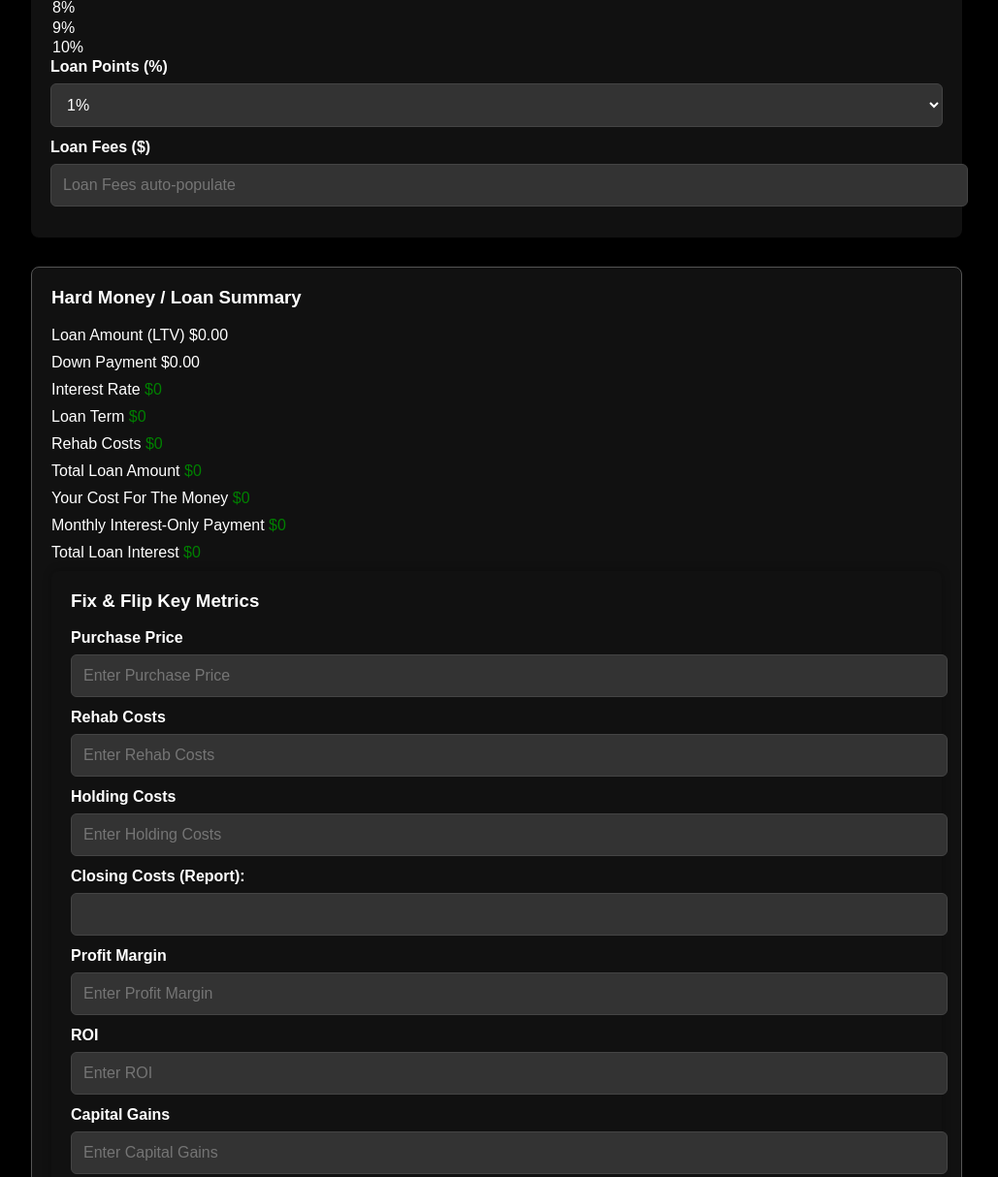
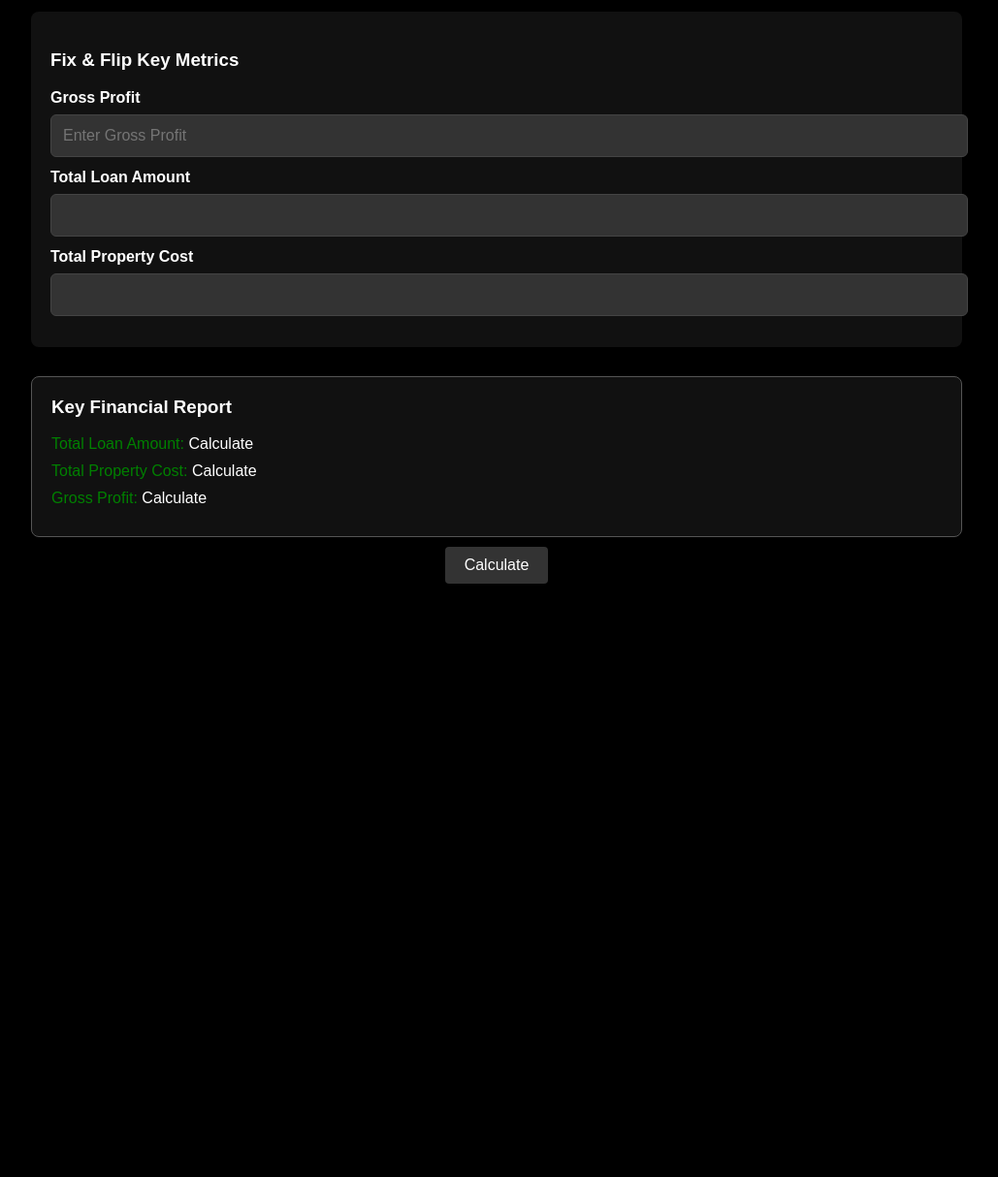
Before and after one commit to reFourRe/style-and-layout-referencereference, a plain HTML site: page index.html in a window 1280 px wide. Shown: the part 1475-2689 px from the top of the page at 97% size, without its empty margins (128-1157 px from the left). After the commit the page ends 2107 px from the top, so only its background shows below. Drawn offline with Linux system fonts and the light colour scheme.

Commit message:
Update index.html

```diff
--- a/index.html
+++ b/index.html
@@ -261,8 +261,8 @@ button:hover {
         <label for="down-payment">Down Payment</label>
         <input type="text" id="down-payment" name="down-payment" readonly>
 
-        <label for="closingCostsInput">Closing Costs: $</label>
-        <input type="number" id="closingCostsInput" name="closingCosts" placeholder="Enter closing costs" required>
+        <label for="closingCosts">Closing Costs (%)</label>
+        <select id="closingCosts" onchange="updateCalculations()">
             <option value="2">2%</option>
             <option value="3">3%</option>
             <option value="4">4%</option>
@@ -283,100 +283,83 @@ button:hover {
             <option value="5">5%</option>
         </select>
 
-        <label for="loanFees">Loan Fees ($)</label>
-        <input type="number" id="loanFees" readonly placeholder="Loan Fees auto-populate" />
-    </div>
-
-   <!-- Hard Money / Loan Summary Report Section -->
-<div class="report-section">
-    <h3>Hard Money / Loan Summary</h3>
-    <div>
-    <div class="report">
-        <label for="report-ltv">Loan Amount (LTV)</label>
-        <span id="report-ltv">$0.00</span>
-    </div>
-    <div class="report">
-        <label for="report-down-payment">Down Payment</label>
-        <span id="report-down-payment">$0.00</span>
-    </div>
-    <div class="report">
-        <label for="interest-rate">Interest Rate</label>
-        <span class="green-text" id="interest-rate">$0</span>
-    </div>
-    <div class="report">
-        <label for="loan-term">Loan Term</label>
-        <span class="green-text" id="loan-term">$0</span>
-    </div>
-    <div class="report">
-        <label for="rehab-costs">Rehab Costs</label>
-        <span class="green-text" id="rehab-costs">$0</span>
-    </div>
-    <div class="report">
-        <label for="total-loan-amount">Total Loan Amount</label>
-        <span class="green-text" id="total-loan-amount">$0</span>
-    </div>
-    <div class="report">
-        <label for="cost-for-money">Your Cost For The Money</label>
-        <span class="green-text" id="cost-for-money">$0</span>
-    </div>
-    <div class="report">
-        <label for="monthly-interest">Monthly Interest-Only Payment</label>
-        <span class="green-text" id="monthly-interest">$0</span>
-    </div>
-    <div class="report">
-        <label for="total-loan-interest">Total Loan Interest</label>
-        <span class="green-text" id="total-loan-interest">$0</span>
-    </div>
     </div>
 
     <!-- Fix & Flip Key Metrics Section -->
     <div class="section">
         <h3>Fix & Flip Key Metrics</h3>
-        <label for="purchasePrice">Purchase Price</label>
-        <input type="number" id="purchasePrice" placeholder="Enter Purchase Price" oninput="updateCalculations()">
-        <label for="rehabCosts">Rehab Costs</label>
-        <input type="number" id="rehabCosts" placeholder="Enter Rehab Costs" oninput="updateCalculations()">
-        <label for="holdingCosts">Holding Costs</label>
-        <input type="number" id="holdingCosts" placeholder="Enter Holding Costs" oninput="updateCalculations()">
-        <label for="closingCostsReport">Closing Costs (Report):</label>
-        <input type="text" id="closingCostsReport" name="closingCostsReport" readonly>
-        <label for="profitMargin">Profit Margin</label>
-        <input type="number" id="profitMargin" placeholder="Enter Profit Margin" oninput="updateCalculations()">
-        <label for="roi">ROI</label>
-        <input type="number" id="roi" placeholder="Enter ROI" oninput="updateCalculations()">
-        <label for="capitalGains">Capital Gains</label>
-        <input type="number" id="capitalGains" placeholder="Enter Capital Gains" oninput="updateCalculations()">
-        <label for="loanAmount">Loan Amount</label>
-        <input type="number" id="loanAmount" placeholder="Enter Loan Amount" oninput="updateCalculations()">
-        <label for="totalExpenses">Total Expenses</label>
-        <input type="number" id="totalExpenses" placeholder="Enter Total Expenses" oninput="updateCalculations()">
-        <label for="totalIncome">Total Income</label>
-        <input type="number" id="totalIncome" placeholder="Enter Total Income" oninput="updateCalculations()">
-        <label for="netProfit">Net Profit</label>
-        <input type="number" id="netProfit" placeholder="Enter Net Profit" oninput="updateCalculations()">
+        <label for="grossProfit">Gross Profit</label>
+        <input type="number" id="grossProfit" placeholder="Enter Gross Profit" oninput="updateCalculations()" />
+
+        <label for="totalLoanAmount">Total Loan Amount</label>
+        <input type="text" id="totalLoanAmount" readonly />
+
+        <label for="totalPropertyCost">Total Property Cost</label>
+        <input type="text" id="totalPropertyCost" readonly />
     </div>
 
-   <!-- Fix & Flip Report Section -->
-    <div class="section">
-        <h3>Fix & Flip Report</h3>
-        <label for="purchasePriceReport">Purchase Price</label>
-        <span id="purchasePriceReport">$0</span>
-        <label for="rehabCostsReport">Rehab Costs</label>
-        <span id="rehabCostsReport">$0</span>
-        <label for="holdingCostsReport">Holding Costs</label>
-        <span id="holdingCostsReport">$0</span>
-        <label for="closingCostsReport">Closing Costs</label>
-        <span id="closingCostsReport">$0</span>
-        <label for="totalExpensesReport">Total Expenses</label>
-        <span id="totalExpensesReport">$0</span>
-        <label for="totalIncomeReport">Total Income</label>
-        <span id="totalIncomeReport">$0</span>
-        <label for="netProfitReport">Net Profit</label>
-        <span id="netProfitReport">$0</span>
+    <!-- Report Section -->
+    <div class="report-section">
+        <h3>Key Financial Report</h3>
+        <div class="report">
+            <span class="green-text">Total Loan Amount:</span>
+            <span id="ltvAmountResult">Calculate</span>
         </div>
-</div> <!-- Close Fix & Flip Report Section -->
+        <div class="report">
+            <span class="green-text">Total Property Cost:</span>
+            <span id="totalPropertyCostResult">Calculate</span>
+        </div>
+        <div class="report">
+            <span class="green-text">Gross Profit:</span>
+            <span id="grossProfitResult">Calculate</span>
+        </div>
+    </div>
 
-</div> <!-- Close Container -->
+    <!-- Button to Calculate -->
+    <div class="button-section">
+        <button onclick="updateCalculations()">Calculate</button>
+    </div>
 
-</body> <!-- Close Body -->
-</html> <!-- Close HTML -->
+</div>
+
+<script>
+    function updateCalculations() {
+        let propertyPrice = parseFloat(document.getElementById('property-price').value);
+        let loanTerm = parseFloat(document.getElementById('loanTerm').value);
+        let interestRate = parseFloat(document.getElementById('interestRate').value);
+        let ltvRatio = parseFloat(document.getElementById('ltv-ratio').value);
+        let closingCosts = parseFloat(document.getElementById('closingCosts').value);
+        let loanPoints = parseFloat(document.getElementById('loanPoints').value);
+        let grossProfit = parseFloat(document.getElementById('grossProfit').value);
+
+        // Calculate Loan Amount (LTV)
+        let loanAmount = (propertyPrice * ltvRatio) / 100;
+        document.getElementById('ltv-amount').value = loanAmount.toFixed(2);
+
+        // Calculate Down Payment
+        let downPayment = propertyPrice - loanAmount;
+        document.getElementById('down-payment').value = downPayment.toFixed(2);
+
+        // Calculate Closing Costs
+        let closingCostAmount = (propertyPrice * closingCosts) / 100;
+        let loanPointsAmount = (loanAmount * loanPoints) / 100;
+
+        // Calculate Total Loan Amount
+        let totalLoanAmount = loanAmount + closingCostAmount + loanPointsAmount;
+        document.getElementById('totalLoanAmount').value = totalLoanAmount.toFixed(2);
+
+        // Calculate Total Property Cost
+        let totalPropertyCost = propertyPrice + closingCostAmount + loanPointsAmount;
+        document.getElementById('totalPropertyCost').value = totalPropertyCost.toFixed(2);
+
+        // Calculate Gross Profit
+        let grossProfitAmount = grossProfit - totalPropertyCost;
+        document.getElementById('grossProfitResult').textContent = grossProfitAmount.toFixed(2);
+
+        document.getElementById('ltvAmountResult').textContent = loanAmount.toFixed(2);
+        document.getElementById('totalPropertyCostResult').textContent = totalPropertyCost.toFixed(2);
+    }
+</script>
+
+</body>
+</html>
```
Lines whose indentation alone changed are shown as unchanged.
